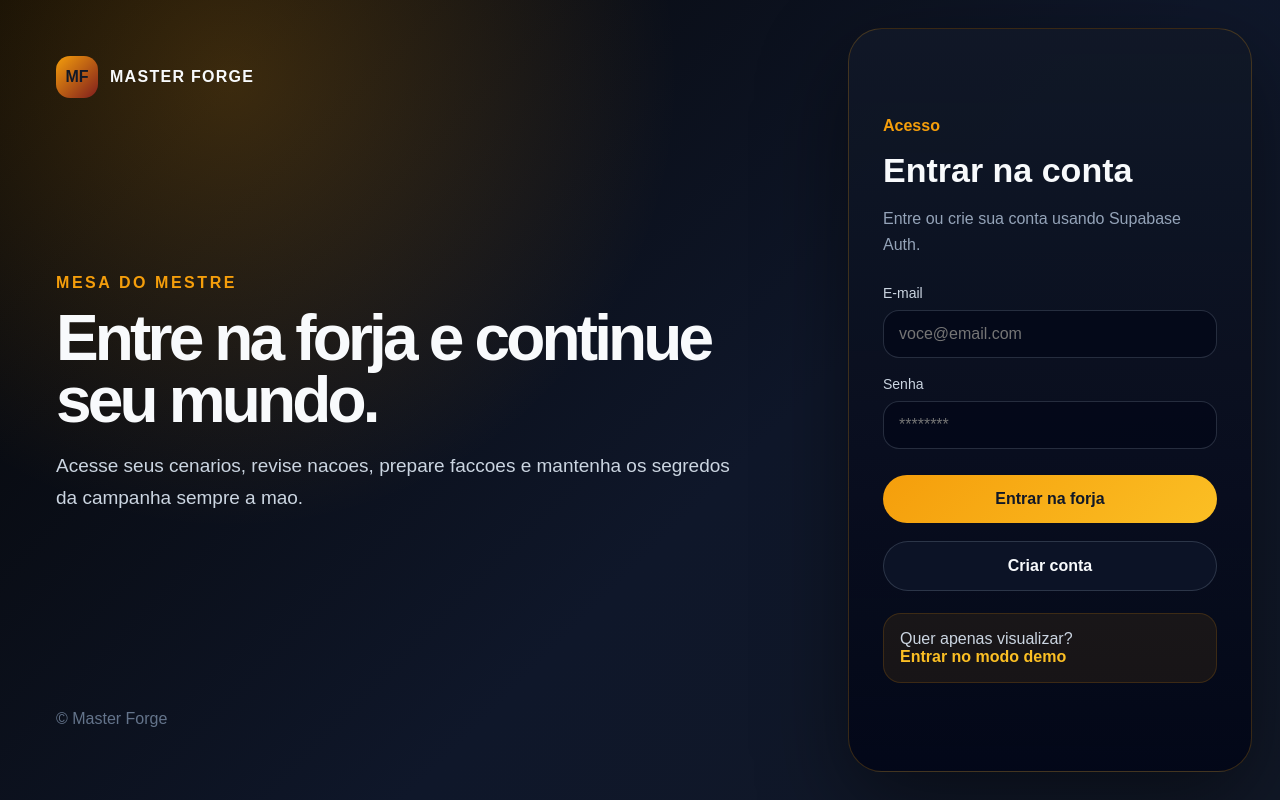
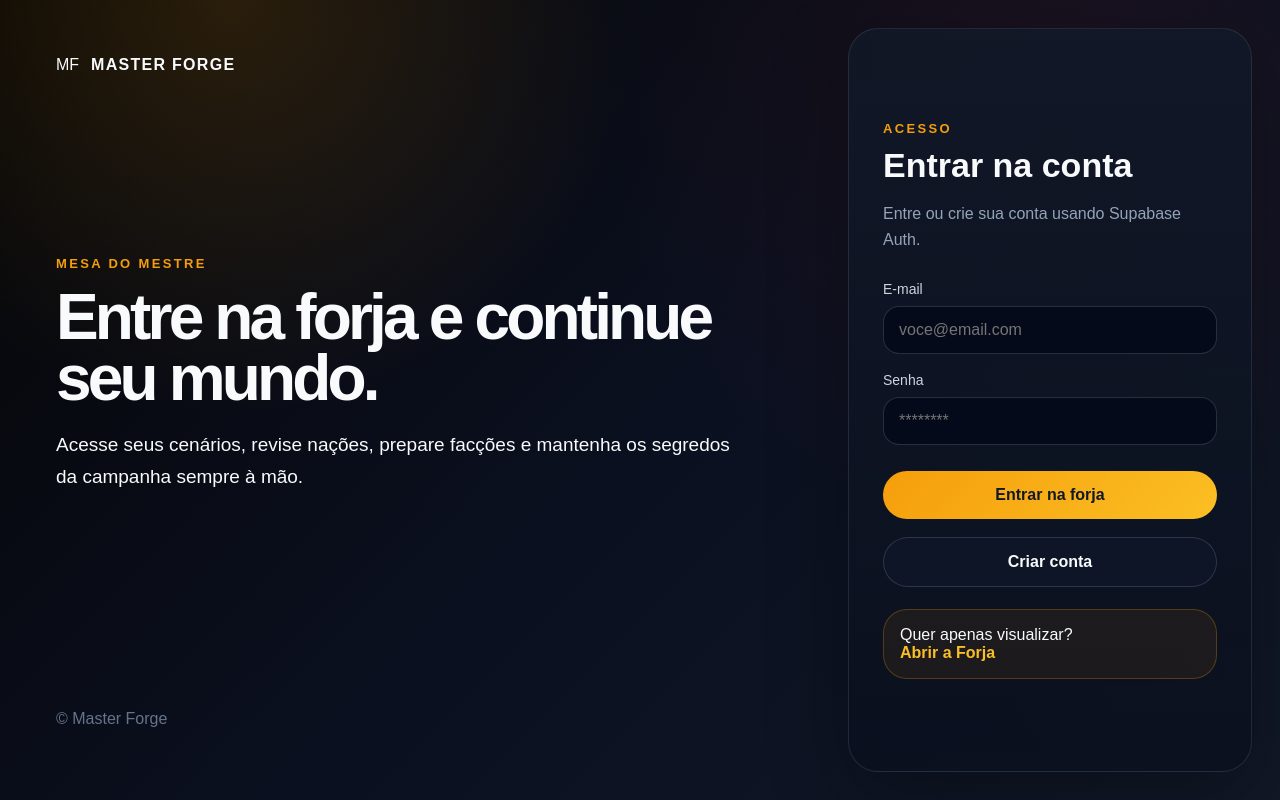
Before and after one commit to blackstone-lib/masterforge, a Next.js app: page /login in a window 1280 px wide. Built offline with nearby package versions, Linux system fonts and the light colour scheme; no server answers.

Commit message:
Revisa textos da tela de login

```diff
--- a/src/app/login/page.tsx
+++ b/src/app/login/page.tsx
@@ -3,34 +3,34 @@ import { LoginForm } from "./login-form";
 
 export default function LoginPage() {
   return (
-    <main style={{ minHeight: "100vh", display: "grid", gridTemplateColumns: "1fr 460px", background: "radial-gradient(circle at 18% 10%, rgba(245,158,11,0.22), transparent 28rem), linear-gradient(135deg, #050505, #0f172a 58%, #111827)", color: "#f8fafc", fontFamily: "Arial, Helvetica, sans-serif" }}>
+    <main className="forge-page" style={{ minHeight: "100vh", display: "grid", gridTemplateColumns: "1fr 460px", fontFamily: "Arial, Helvetica, sans-serif" }}>
       <section style={{ padding: "56px", display: "flex", flexDirection: "column", justifyContent: "space-between" }}>
         <Link href="/" style={{ color: "inherit", textDecoration: "none", display: "flex", gap: "12px", alignItems: "center" }}>
-          <span style={{ width: "42px", height: "42px", borderRadius: "14px", display: "grid", placeItems: "center", background: "linear-gradient(135deg, #f59e0b, #7f1d1d)", color: "#111827", fontWeight: 900 }}>MF</span>
+          <span className="forge-mark">MF</span>
           <strong style={{ letterSpacing: "0.08em", textTransform: "uppercase" }}>Master Forge</strong>
         </Link>
 
         <div style={{ maxWidth: "680px" }}>
-          <p style={{ color: "#f59e0b", fontWeight: 800, letterSpacing: "0.16em", textTransform: "uppercase" }}>Mesa do mestre</p>
+          <p className="forge-kicker">Mesa do Mestre</p>
           <h1 style={{ fontSize: "64px", lineHeight: 0.96, letterSpacing: "-0.06em", margin: "16px 0" }}>Entre na forja e continue seu mundo.</h1>
-          <p style={{ color: "#cbd5e1", fontSize: "19px", lineHeight: 1.7 }}>Acesse seus cenarios, revise nacoes, prepare faccoes e mantenha os segredos da campanha sempre a mao.</p>
+          <p className="forge-muted-strong" style={{ fontSize: "19px", lineHeight: 1.7 }}>Acesse seus cenários, revise nações, prepare facções e mantenha os segredos da campanha sempre à mão.</p>
         </div>
 
         <p style={{ color: "#64748b" }}>© Master Forge</p>
       </section>
 
-      <aside style={{ margin: "28px", border: "1px solid rgba(245, 158, 11, 0.22)", borderRadius: "34px", background: "linear-gradient(180deg, rgba(17,24,39,0.96), rgba(2,6,23,0.9))", boxShadow: "0 30px 90px rgba(0,0,0,0.45)", padding: "34px", display: "flex", flexDirection: "column", justifyContent: "center" }}>
+      <aside className="forge-panel" style={{ margin: "28px", padding: "34px", display: "flex", flexDirection: "column", justifyContent: "center" }}>
         <div>
-          <p style={{ color: "#f59e0b", fontWeight: 800, marginTop: 0 }}>Acesso</p>
-          <h2 style={{ fontSize: "34px", margin: "0 0 10px" }}>Entrar na conta</h2>
-          <p style={{ color: "#94a3b8", lineHeight: 1.6, marginBottom: "28px" }}>Entre ou crie sua conta usando Supabase Auth.</p>
+          <p className="forge-kicker">Acesso</p>
+          <h2 style={{ fontSize: "34px", margin: "10px 0" }}>Entrar na conta</h2>
+          <p className="forge-muted" style={{ lineHeight: 1.6, marginBottom: "28px" }}>Entre ou crie sua conta usando Supabase Auth.</p>
         </div>
 
         <LoginForm />
 
-        <div style={{ marginTop: "22px", padding: "16px", borderRadius: "18px", background: "rgba(245,158,11,0.08)", border: "1px solid rgba(245,158,11,0.16)" }}>
-          <p style={{ color: "#cbd5e1", margin: 0 }}>Quer apenas visualizar?</p>
-          <Link href="/dashboard" style={{ color: "#fbbf24", fontWeight: 800, textDecoration: "none" }}>Entrar no modo demo</Link>
+        <div className="forge-card-accent" style={{ marginTop: "22px", padding: "16px" }}>
+          <p className="forge-muted-strong" style={{ margin: 0 }}>Quer apenas visualizar?</p>
+          <Link href="/dashboard" style={{ color: "var(--forge-gold-light)", fontWeight: 800, textDecoration: "none" }}>Abrir a Forja</Link>
         </div>
       </aside>
     </main>
```
